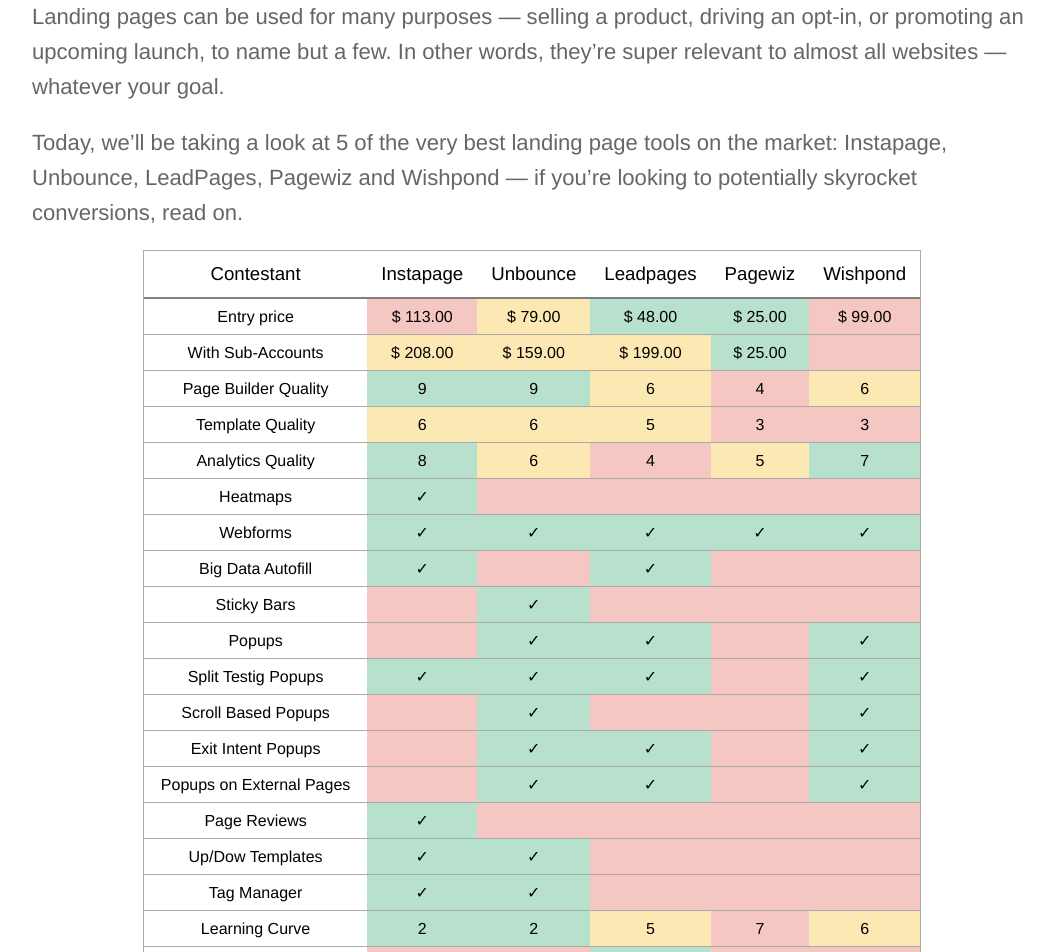
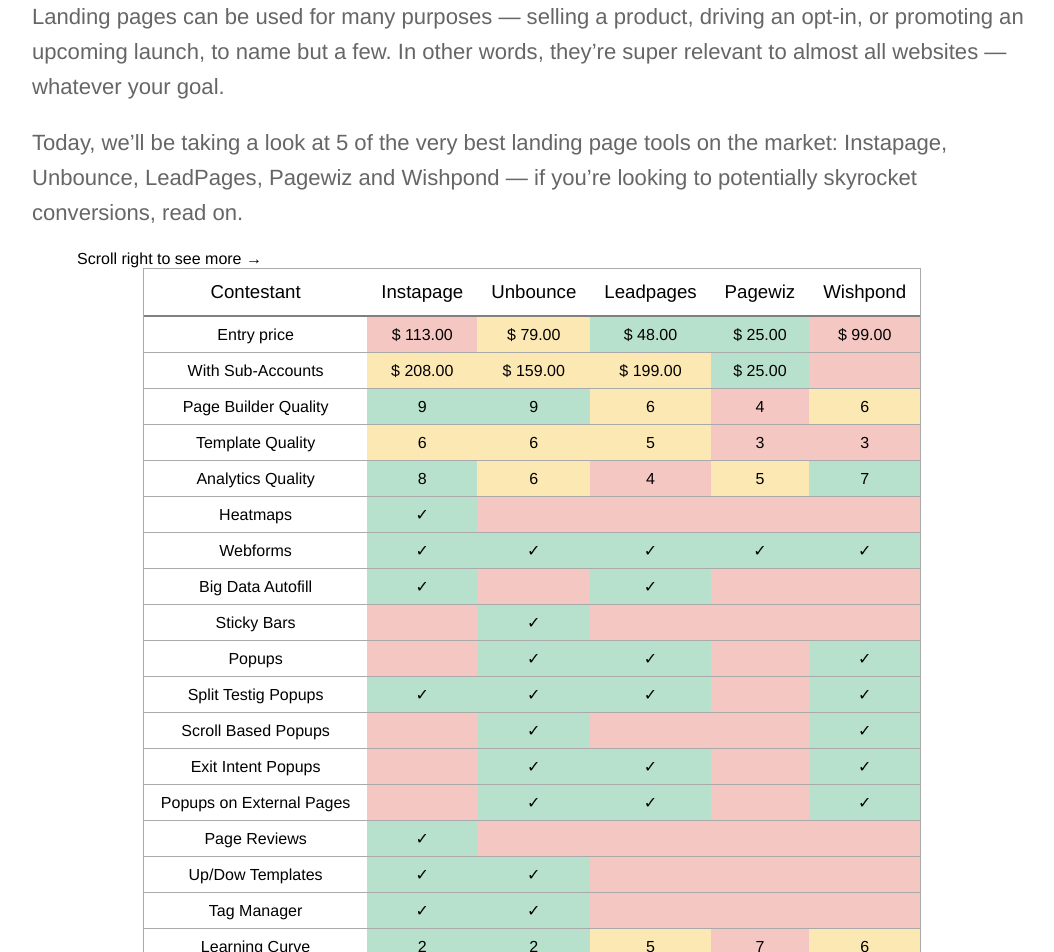
Before and after one commit to benevolenttech/btek.cc, a Jekyll site: the page built from _posts/2017-08-25-instapage-unbounce-leadpages-pagewiz-or-wishpond--which-is-the-best-landing-page-builder.md, in a window 1280 px wide. Shown: the part 1100-2052 px from the top of the page, without its empty margins (108-1162 px from the left). Built offline with Jekyll 4.4.1, drawn with Linux system fonts in a browser that asks for light colours; comment, search, counter and statistics services are not loaded.

Commit message:
Updated '_posts/2017-08-25-instapage-unbounce-leadpages-pagewiz-or-wishpond--which-is-the-best-landing-page-builder.md' via CloudCannon

```diff
--- a/_posts/2017-08-25-instapage-unbounce-leadpages-pagewiz-or-wishpond--which-is-the-best-landing-page-builder.md
+++ b/_posts/2017-08-25-instapage-unbounce-leadpages-pagewiz-or-wishpond--which-is-the-best-landing-page-builder.md
@@ -42,6 +42,10 @@
       border-radius: 4px;
       background-color: rgba(0,0,0,.5);
       -webkit-box-shadow: 0 0 1px rgba(255,255,255,.5);
+  }
+
+  @media only screen and (max-device-width:900px){
+    .scroll-text { display:block; }
   }
 
   .ritz {
@@ -107,6 +111,7 @@
   }
 </style>
 <div class="ritz grid-container" dir="ltr">
+  <div class='scroll-text'>Scroll right to see more →</div>
   <table cellpadding="0" cellspacing="0" class="waffle">
     <thead>
       <tr style='height:48px;'>
```
